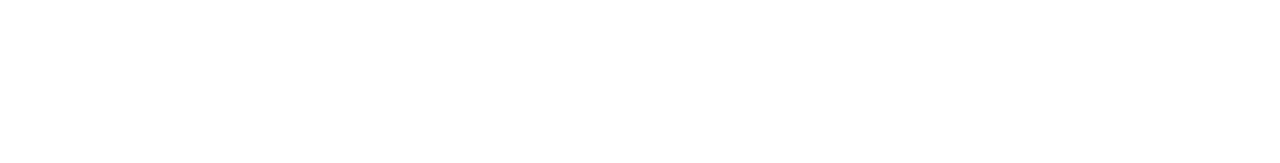
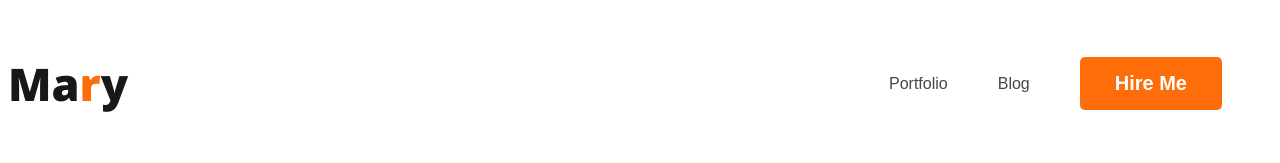
Before and after one commit to Nikita2x/web-developer-portfolio, a plain HTML site: page index.html in a window 1280 px wide. Drawn offline with nearby package versions, Linux system fonts and the light colour scheme.

Commit message:
added nav

```diff
--- /dev/null
+++ b/index.css
@@ -0,0 +1,39 @@
+body{
+    font-family: 'Lato', sans-serif;
+    font-family: 'Open Sans', sans-serif;
+}
+.text-primary{
+    color:  #FD6E0A;
+}
+.btn-primary{
+    border-radius: 5px;
+    background: #FD6E0A;
+    border: 0;
+    color: white;
+    font-size: 20px;
+    font-weight: 700;
+    padding: 15px 35px;
+}
+nav{
+    display: flex;
+    align-items: center;
+    justify-content: space-between;
+}
+.nav-title{
+    color: var(--Dark-01, #181818);
+    font-size: 45px;
+    font-weight: 800;
+}
+nav > ul{
+    display: flex;
+    align-items: center;
+    font-family: sans-serif;
+}
+nav li{
+    list-style: none;
+    margin-right: 50px;
+}
+nav a{
+    text-decoration: none;
+    color: #474747;
+}
--- a/index.html
+++ b/index.html
@@ -4,9 +4,22 @@
     <meta charset="UTF-8">
     <meta name="viewport" content="width=device-width, initial-scale=1.0">
     <title>Portfolio</title>
+    <link rel="preconnect" href="https://fonts.googleapis.com">
+    <link rel="preconnect" href="https://fonts.gstatic.com" crossorigin>
+    <link href="https://fonts.googleapis.com/css2?family=Lato&family=Open+Sans:wght@800&display=swap" rel="stylesheet">
+    <link rel="stylesheet" href="index.css">
 </head>
 <body>
-    <header></header>
+    <header>
+        <nav>
+        <h3 class="nav-title">Ma<span class="text-primary">r</span>y</h3>
+        <ul>
+            <li><a href="">Portfolio</a></li>
+            <li><a href="">Blog</a></li>
+            <li><button class="btn-primary">Hire Me</button></li>
+        </ul>
+        </nav>
+    </header>
     <main></main>
     <footer></footer>
 </body>
```
